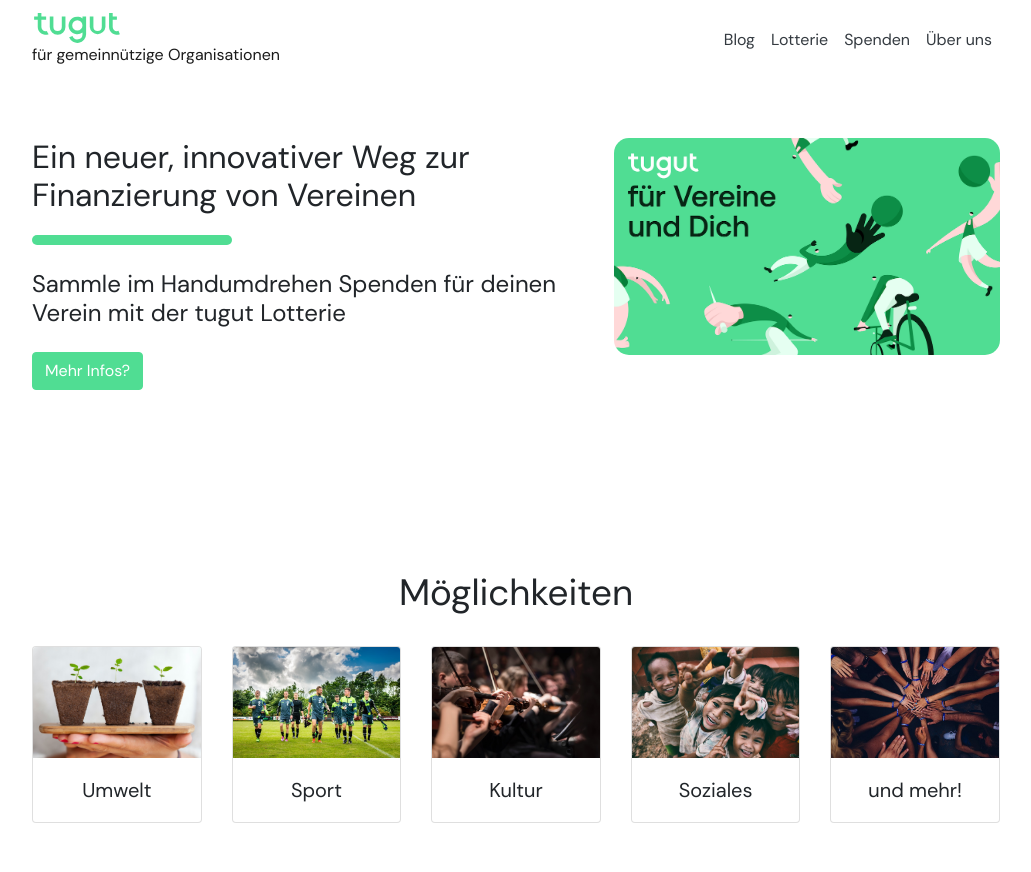
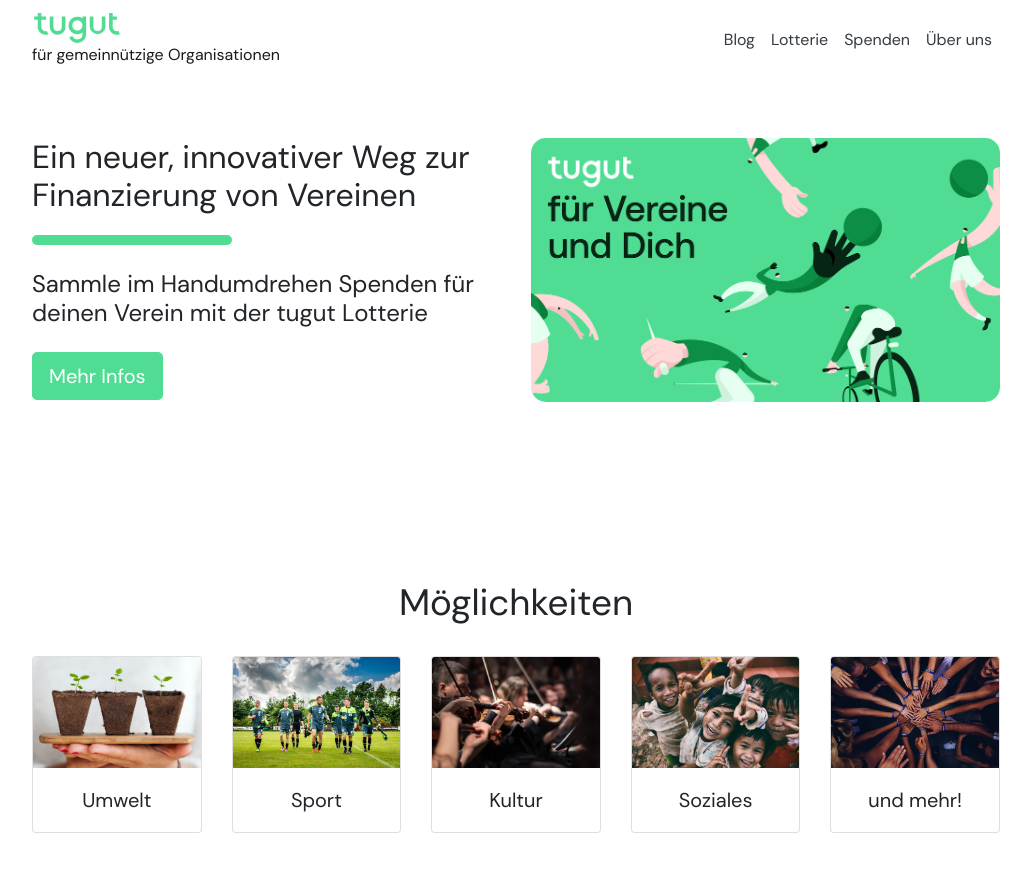
Before and after one commit to tugut-de/site, a Jekyll site: the page built from index.html, in a window 1280 px wide and 900 px high. Shown: the top 872 px of the window, without its empty margins (124-1155 px from the left). Built offline with Jekyll 4.4.1, drawn with Linux system fonts in a browser that asks for light colours; some of the changed text lies outside the part shown.

Commit message:
fix hero and larger buttons

```diff
--- a/_layouts/default.html
+++ b/_layouts/default.html
@@ -8,7 +8,7 @@
 <div class="main">
   <div class="column">
     <div class="hero row">
-      <div class="col-md-7">
+      <div class="col-md-6">
         <h1 class="main__slogan">
           Ein neuer, innovativer Weg zur Finanzierung von Vereinen
         </h1>
@@ -18,17 +18,18 @@
         </div>
 
         <h2 class="main__slogan2">
-          Sammle im Handumdrehen Spenden für deinen Verein
+          Sammle im Handumdrehen Spenden für<br> deinen Verein
           mit der tugut Lotterie
         </h2>
         <div class="start-cta">
-          <button type="button" class="btn btn-primary"
+          <button type="button"
+                  class="btn btn-primary btn-lg"
                   onclick="location.href='mailto:info@tugut.de';">
-            <span style="color: white;">Mehr Infos?</span>
+            <span style="color: white;">Mehr Infos</span>
           </button>
         </div>
       </div>
-      <div class="col-md-5">
+      <div class="col-md-6">
         <img class="hero__image" src="{{ site.url }}{{ site.baseurl }}/assets/tugut_banner.png">
       </div>
     </div>
@@ -154,10 +155,11 @@
 
   <div class="end-cta">
     <div class="title">
-      Mehr Infos?
+      Mehr Infos
     </div>
     <div class="center">
-      <button type="button" class="btn btn-primary"
+      <button type="button"
+              class="btn btn-primary btn-lg"
               onclick="location.href='mailto:info@tugut.de';">
         <span style="color: white;">Schreib uns</span>
       </button>
--- a/_pages/lotterie.html
+++ b/_pages/lotterie.html
@@ -158,7 +158,8 @@
       die tugut Lotterie starten.</br>
     </div>
     <div class="center">
-      <button type="button" class="btn btn-primary"
+      <button type="button"
+              class="btn btn-primary btn-lg"
               onclick="location.href='mailto:info@tugut.de';">
         <span style="color: white;">Wir sind dabei</span>
       </button>
--- a/_pages/spenden.html
+++ b/_pages/spenden.html
@@ -64,7 +64,8 @@
   </div>
   <div class="end-cta">
     <div class="center">
-      <button type="button" class="btn btn-primary"
+      <button type="button"
+              class="btn btn-primary btn-lg"
               onclick="location.href='mailto:info@tugut.de';">
         <span style="color: white;">Schreib uns</span>
       </button>
```
